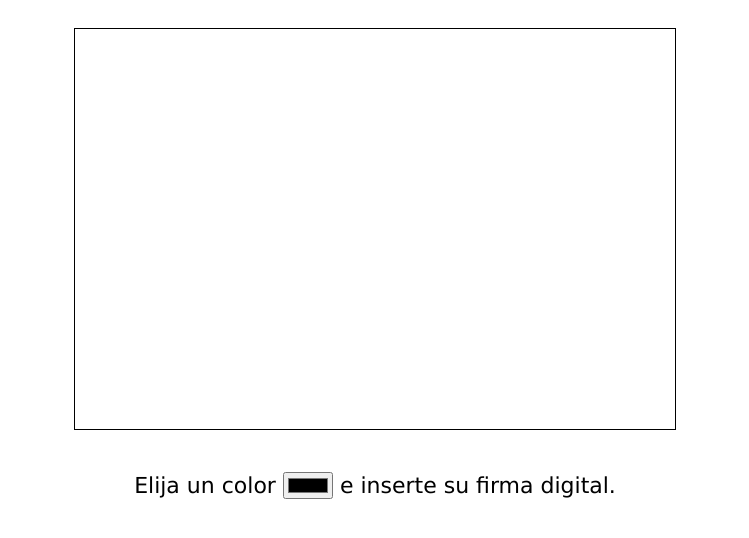
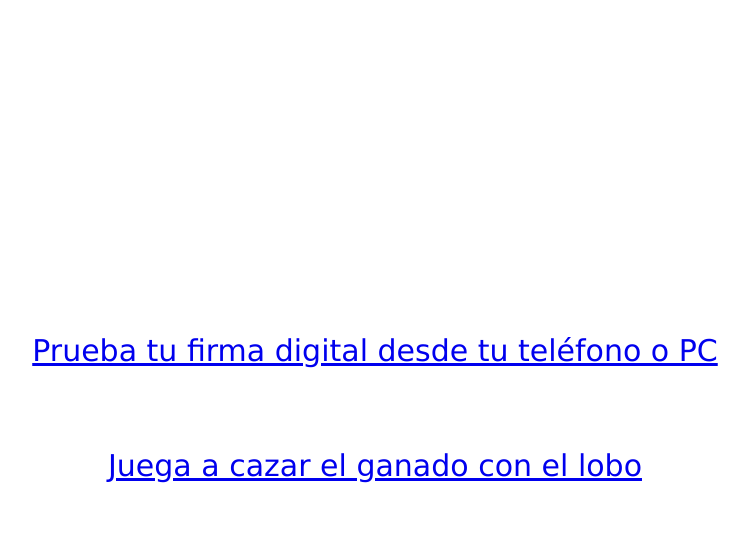
Before and after one commit to Fred-Cach/basicProgrammingCourse, a plain HTML site: page index.html in a window 1280 px wide. Shown: the whole page, without its empty margins (265-1014 px from the left). Drawn offline with Linux system fonts and the light colour scheme.

Commit message:
another project

```diff
--- a/index.html
+++ b/index.html
@@ -4,29 +4,27 @@
     <meta charset="UTF-8" />
     <meta http-equiv="X-UA-Compatible" content="IE=edge" />
     <meta name="viewport" content="width=device-width, initial-scale=1.0" />
-    <title>Firma Digital</title>
+    <title>Home</title>
     <style>
-      body {
-        min-height: 100%;
+      main {
+        height: 100vh;
         display: flex;
         flex-direction: column;
         align-items: center;
-        font-size: 22px;
-        font-family: Verdana, Geneva, Tahoma, sans-serif;
+        justify-content: center;
+        text-align: center;
+        font-size: 30px;
+        font-family: Geneva, Tahoma, sans-serif;
       }
-      canvas {
-        margin: 20px;
-        border: 1px solid;
-        touch-action: none;
+      a {
+        margin: 40px 0px;
       }
     </style>
   </head>
   <body>
-    <canvas width="600" height="400" id="area_de_dibujo"></canvas>
-    <p>
-      Elija un color <input type="color" id="colorFirma" /> e inserte su firma
-      digital.
-    </p>
-    <script src="eventos.js"></script>
+    <main>
+      <a href="/firma.html">Prueba tu firma digital desde tu teléfono o PC</a>
+      <a href="/villa.html">Juega a cazar el ganado con el lobo</a>
+    </main>
   </body>
 </html>
```
Also changed, not shown: firma.html (added, +32 -0 lines), firma.js (renamed from eventos.js).
